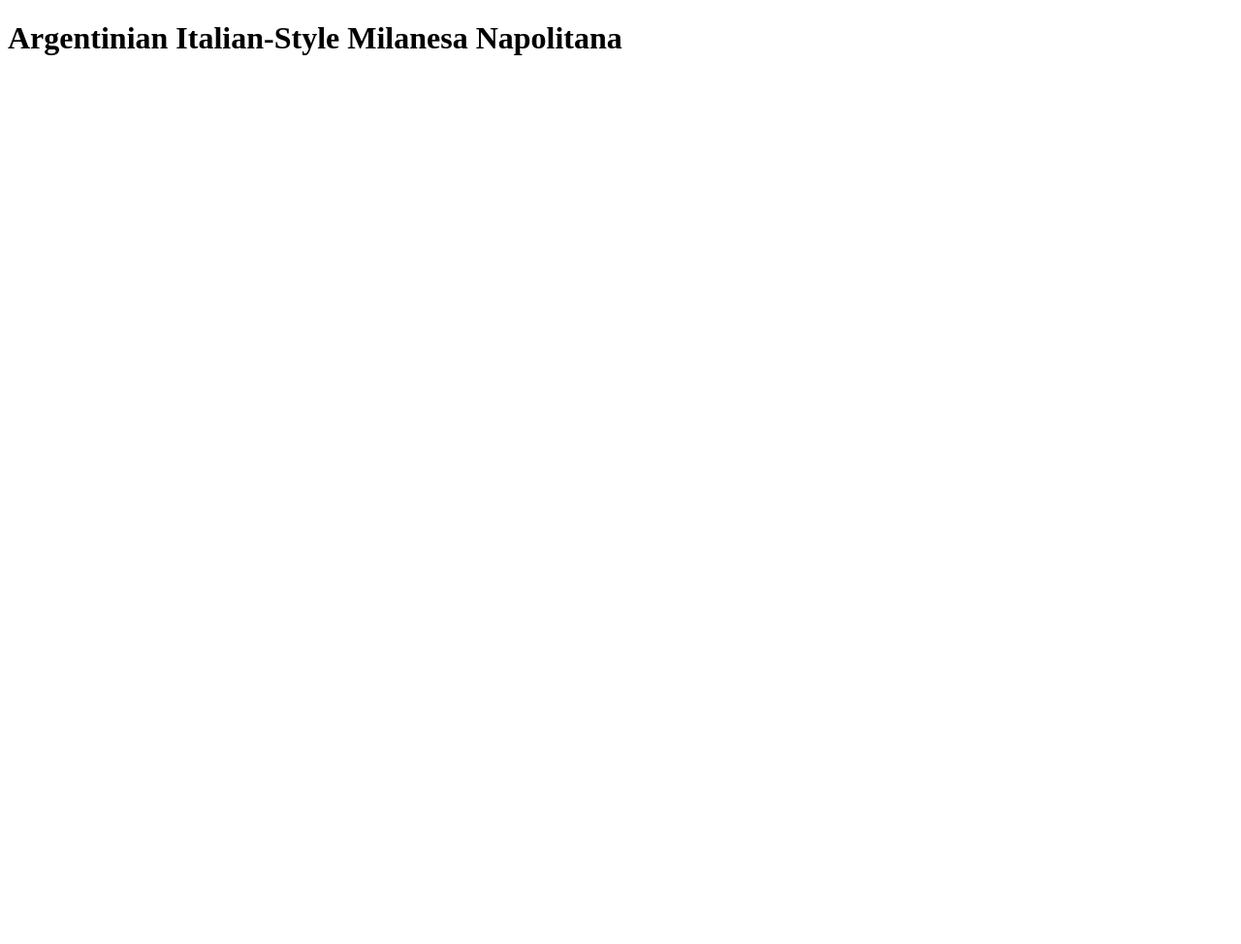
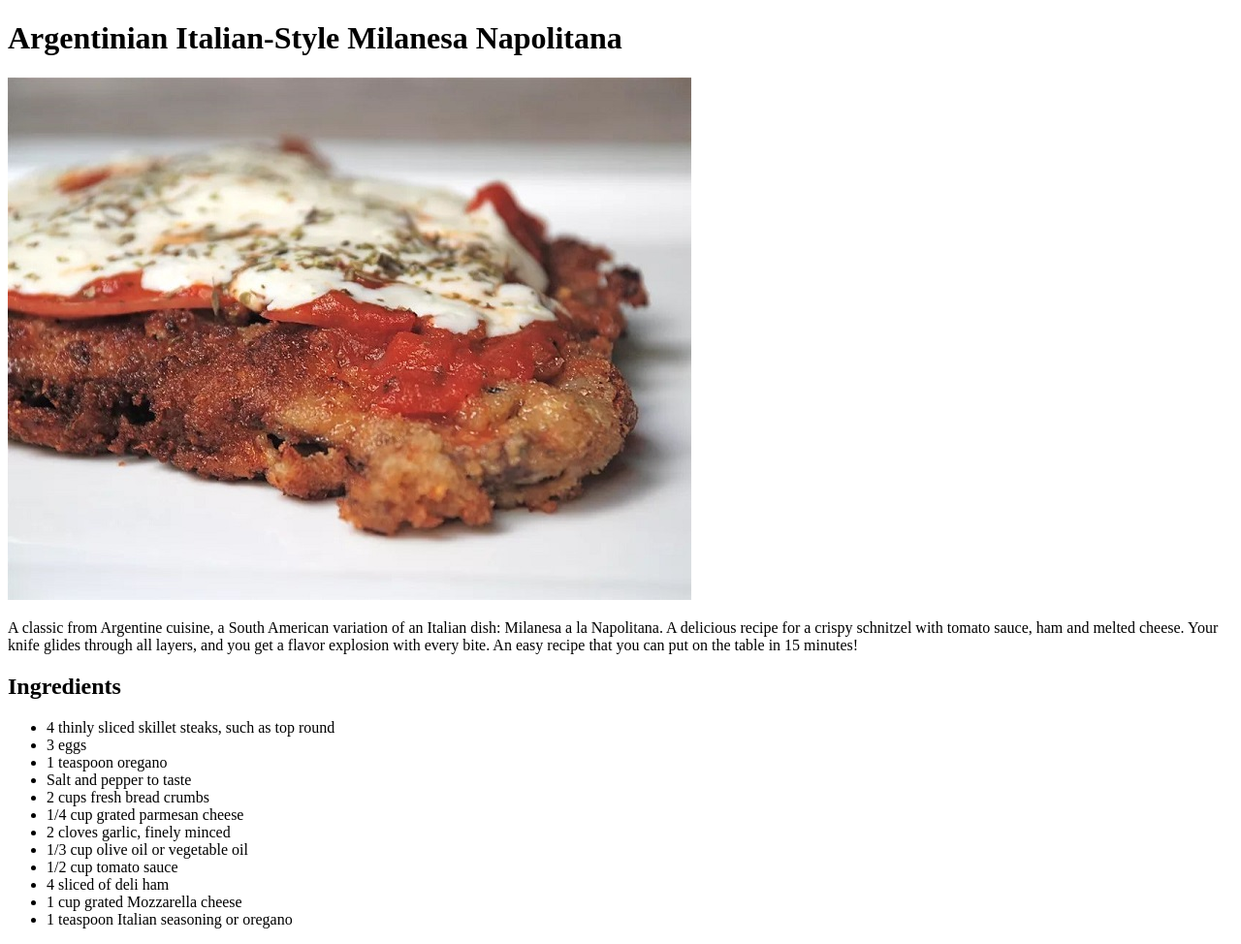
Before and after one commit to Clonosaurio/odin-recipes, a plain HTML site: page recipes/napolitana.html in a window 1280 px wide. Shown: the whole page at 97% size. Before the commit the page ends 800 px from the top, so only its background shows below. Drawn offline with Linux system fonts and the light colour scheme.

Commit message:
added milanesa.jpg and description+image for napolitana.html

```diff
--- a/recipes/napolitana.html
+++ b/recipes/napolitana.html
@@ -6,10 +6,27 @@
     </head>
     <body>
         <h1>Argentinian Italian-Style Milanesa Napolitana</h1>
-        <!-- A classic from Argentine cuisine, a South American variation of an Italian dish:
+        <img src="milanesa.jpg">
+        <p>A classic from Argentine cuisine, a South American variation of an Italian dish:
         Milanesa a la Napolitana. A delicious recipe for a crispy schnitzel with tomato
         sauce, ham and melted cheese. Your knife glides through all layers, and you get
         a flavor explosion with every bite. An easy recipe that you can put on the table
-        in 15 minutes! -->
+        in 15 minutes!</p>
+        <h2>Ingredients</h2>
+        <ul>
+            <li>4 thinly sliced skillet steaks, such as top round</li>
+            <li>3 eggs</li>
+            <li>1 teaspoon oregano</li>
+            <li>Salt and pepper to taste</li>
+            <li>2 cups fresh bread crumbs</li>
+            <li>1/4 cup grated parmesan cheese</li>
+            <li>2 cloves garlic, finely minced</li>
+            <li>1/3 cup olive oil or vegetable oil</li>
+            <li>1/2 cup tomato sauce</li>
+            <li>4 sliced of deli ham</li>
+            <li>1 cup grated Mozzarella cheese</li>
+            <li>1 teaspoon Italian seasoning or oregano</li>
+
+        </ul>
     </body>
 </html>
```
Also changed, not shown: index.html (+1 -1 lines), recipes/milanesa.jpg (added).
